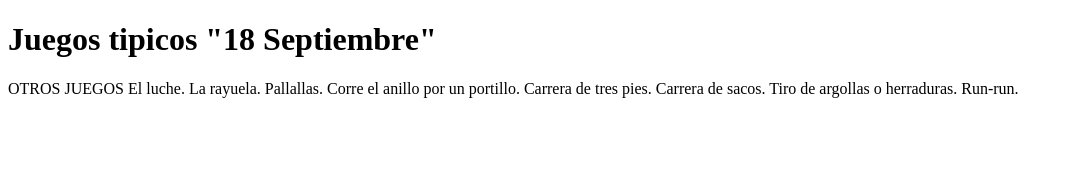
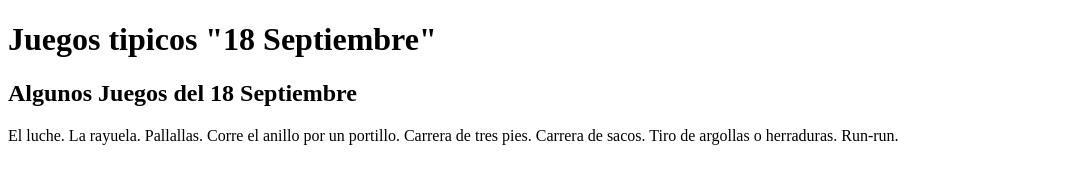
Before and after one commit to natashaneitor/pueba, a plain HTML site: page index.html in a window 1280 px wide. Shown: the whole page, without its empty margins (0-1073 px from the left). Drawn offline with Linux system fonts and the light colour scheme.

Commit message:
primer texto

```diff
--- a/index.html
+++ b/index.html
@@ -8,7 +8,8 @@
 </head>
 <body>
     <h1>Juegos tipicos "18 Septiembre"</h1>
-    <p>OTROS JUEGOS
+    <h2>Algunos Juegos del 18 Septiembre</h2>
+    <p>
 
         El luche.
         La rayuela.
@@ -18,5 +19,7 @@
         Carrera de sacos.
         Tiro de argollas o herraduras.
         Run-run.</p>
+
+
 </body>
 </html>
```
